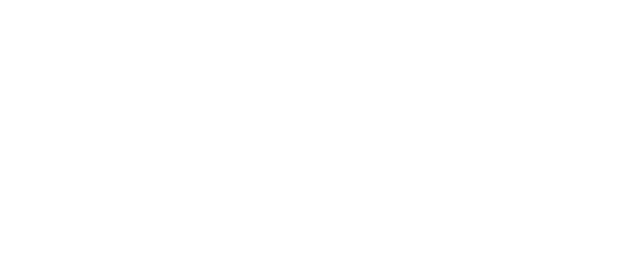
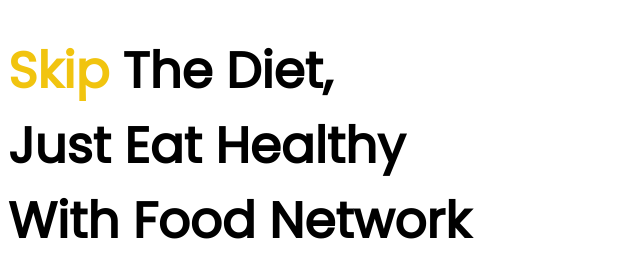
Before and after one commit to jamintowebdev/food-network-main, a plain HTML site: page index.html in a window 1280 px wide. Shown: the whole page, without its empty margins (0-640 px from the left). Drawn offline with Linux system fonts and the light colour scheme.

Commit message:
font set and body font family set and h1 size  and h1's span color set

```diff
--- a/index.html
+++ b/index.html
@@ -1,12 +1,23 @@
 <!DOCTYPE html>
 <html lang="en">
+
 <head>
     <meta charset="UTF-8">
     <meta http-equiv="X-UA-Compatible" content="IE=edge">
     <meta name="viewport" content="width=device-width, initial-scale=1.0">
-    <title>Document</title>
+    <title>Food Network Main</title>
+
+    <link rel="preconnect" href="https://fonts.googleapis.com">
+    <link rel="preconnect" href="https://fonts.gstatic.com" crossorigin>
+    <link href="https://fonts.googleapis.com/css2?family=Poppins&display=swap" rel="stylesheet">
+
+    <link rel="stylesheet" href="style.css">
 </head>
+
 <body>
+    <h1><span>Skip</span> The Diet, <br>
+        Just Eat Healthy <br>
+        With Food Network</h1>
+</body>
 
-</body>
 </html>
--- a/style.css
+++ b/style.css
@@ -0,0 +1,11 @@
+body {
+    font-family: 'Poppins', sans-serif;
+}
+
+h1 {
+    font-size: 50px;
+}
+
+h1 span {
+    color: #F1C40F;
+}
```
